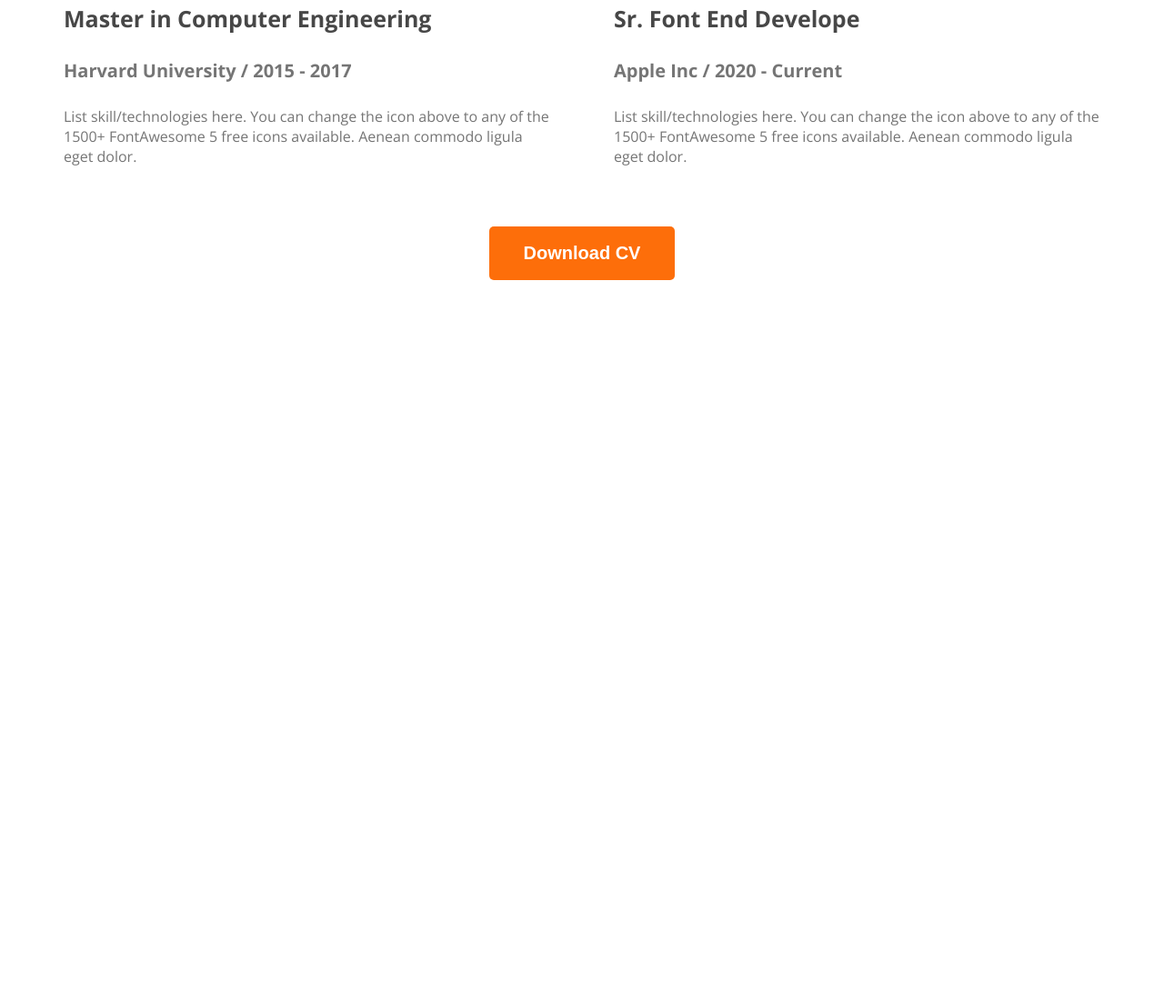
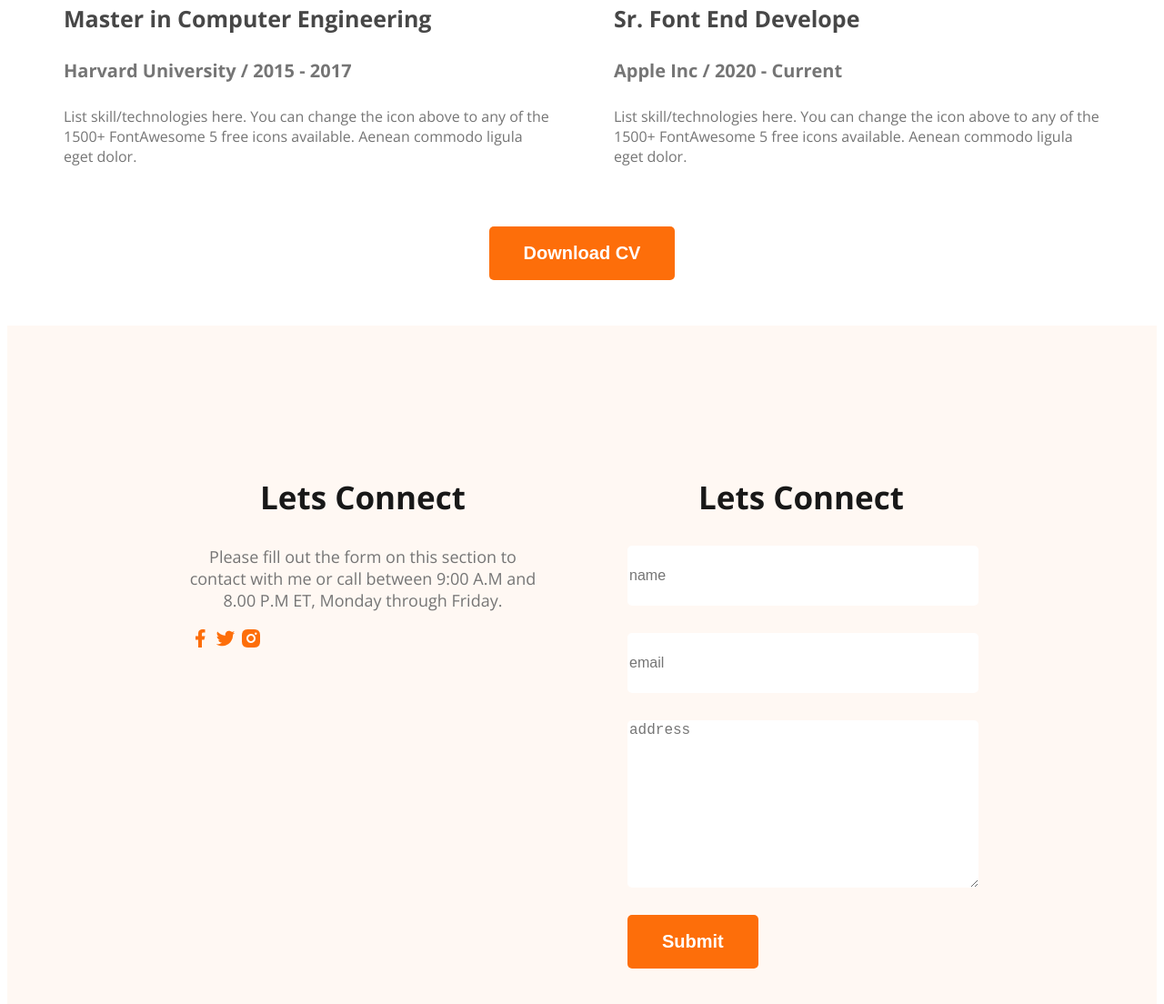
Before and after one commit to hassanMehedi2/webdevloper-portfolio, a plain HTML site: page index.html in a window 1280 px wide. Shown: the part 2938-4042 px from the top of the page at 91% size. Before the commit the page ends 3296 px from the top, so only its background shows below. Drawn offline with nearby package versions, Linux system fonts and the light colour scheme.

Commit message:
added footer . all done

```diff
--- a/index.html
+++ b/index.html
@@ -145,6 +145,25 @@
 
        </section>
     </main>
-    <footer></footer>
+    <footer class="footer">
+        <div class="footer-column">
+            <h3 class="section-title">Lets Connect</h3>
+            <p class="section-description">Please fill out the form on this section to contact with me or call between 9:00 A.M and 8.00 P.M ET, Monday through Friday.</p>
+            <div class="social-links">
+                <a href=""><img src="images/icons/facebook.png" alt=""></a>
+                <a href=""><img src="images/icons/twitter.png" alt=""></a>
+                <a href=""><img src="images/icons/insta.png" alt=""></a>
+            </div>
+        </div>
+        <div class="footer-column">
+            <h3 class="section-title">Lets Connect</h3>
+            <form class="form" action="">
+                <input type="text" name="" id="" placeholder="name">
+                <input type="email" name="" id="" placeholder="email">
+                <textarea name="" id="" cols="30" rows="10"placeholder="address"></textarea>
+                <button class="primary-button">Submit </button>
+            </form>
+        </div>
+    </footer>
 </body>
 </html>
--- a/styles/style.css
+++ b/styles/style.css
@@ -198,3 +198,32 @@ font-weight: 400;
     margin-top: 50px;
     margin-bottom: 50px;
 }
+
+/* footer section*/
+
+.footer{
+    display: flex;
+    gap: 100px;
+    padding: 130px 200px;
+    background-color:#FFF8F3;
+
+}
+.footer-column{
+    width: 50%;
+}
+.form input,textarea{
+    display: block;
+    border-radius: 5px;
+background:  #FFF;
+    border: 0;
+    width: 100%;
+    margin-bottom: 30px;
+
+
+font-size: 16px;
+
+font-weight: 400;
+}
+.form input{
+    height: 64px;
+}
```
